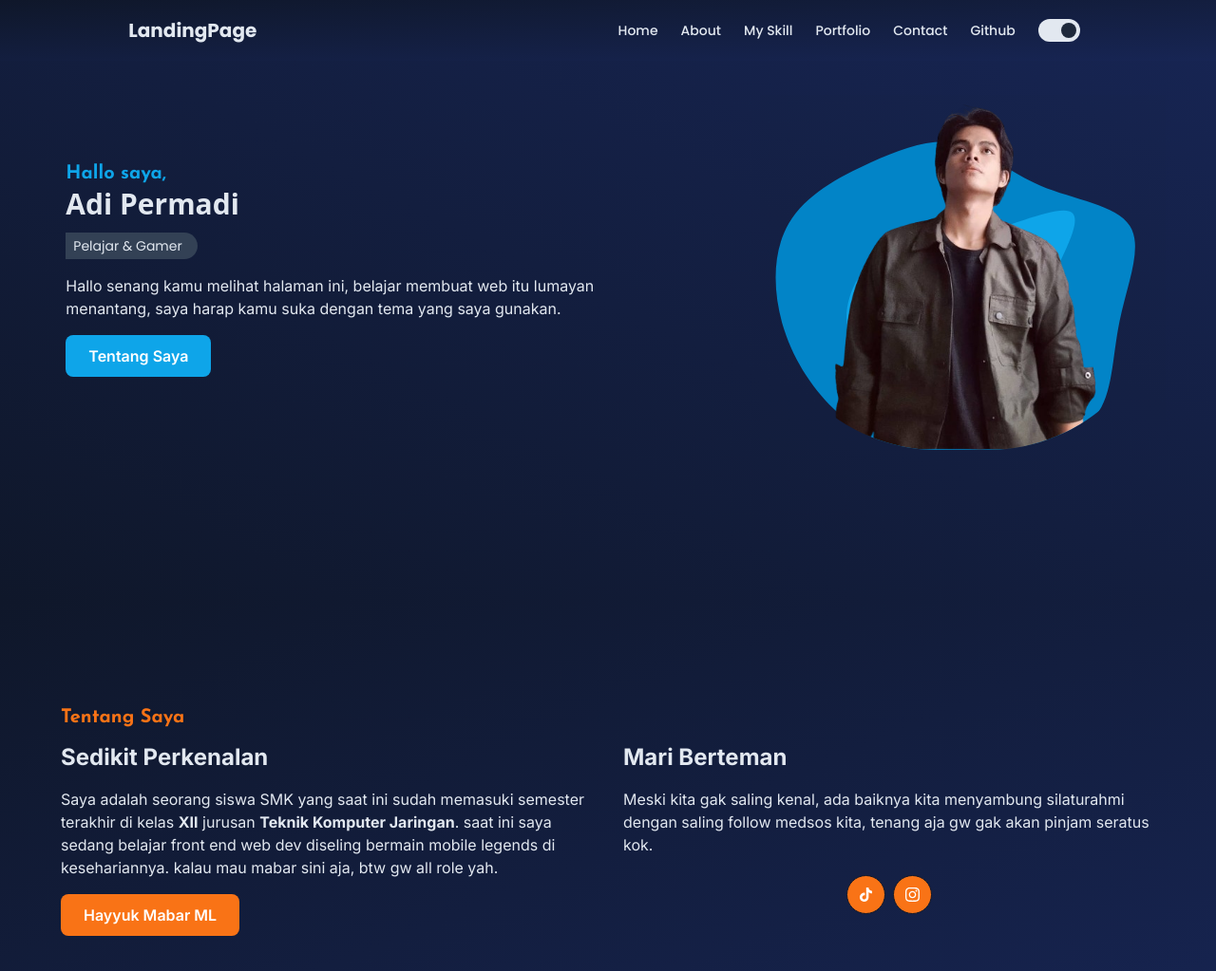
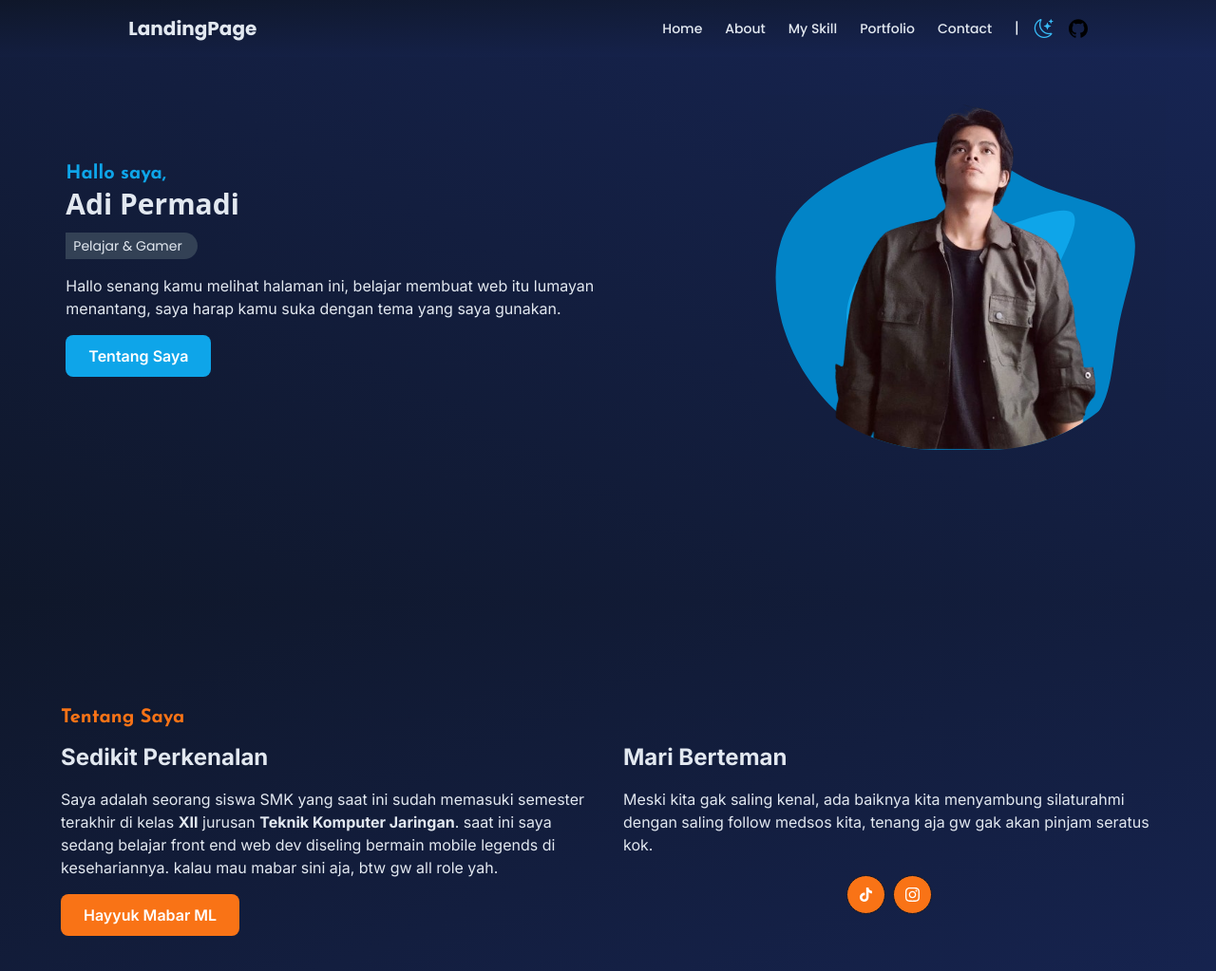
Before and after one commit to adipermadi20051/landing-page-tailwind, a website: page index.html in a window 1280 px wide. Shown: the top 1023 px of the page at 95% size. Drawn offline with nearby package versions, Linux system fonts and the light colour scheme; a web font is replaced by a local one.

Commit message:
Change Navbar

```diff
--- a/index.html
+++ b/index.html
@@ -17,6 +17,9 @@
 
   <!-- Tailwind -->
   <link rel="stylesheet" href="dist/css/style.css">
+
+  <!-- Bootstrap Icons -->
+  <link rel="stylesheet" href="https://cdn.jsdelivr.net/npm/bootstrap-icons@1.11.3/font/bootstrap-icons.min.css">
 
 </head>
 
@@ -65,13 +68,26 @@
       <li><a href="#contact"
           class="nav-link active:text-lima hover:text-lima dark:active:text-limaMuda dark:hover:text-limaMuda">Contact</a>
       </li>
-      <li><a href="https://github.com/avoid2005" target="_blank" title="Follow me on github"
-          class="nav-link active:text-slate-300 hover:text-slate-300 dark:active:text-slate-600 dark:hover:text-slate-600">Github</a>
+      <li><a href="https://github.com/avoid2005" target="_blank"
+        class="nav-link active:text-slate-500 hover:text-slate-500 dark:active:text-slate-500 dark:hover:text-slate-500 md:hidden">GitHub</a>
+    </li>
+      <li>
+        <span class="hidden md:block dark:text-slate-100">|</span>
       </li>
-      <li class="nav-link">
-        <div class="mode-toggle w-11 h-6 bg-dark dark:bg-light rounded-full cursor-pointer p-1 relative">
-          <div class="mode-toggle-circle w-4 h-4 rounded-full bg-white dark:bg-darkBgMuda absolute">
-          </div>
+      <li class="mode-toggle w-max mx-auto flex justify-center items-center cursor-pointer">
+        <span class="font-poppins text-slate-900 dark:text-slate-100 text-sm md:hidden">Switch theme</span>
+        <i class="font-bold sun text-sky-500 rounded-full duration-300 cursor-pointer px-2 py-1 text-xl bi bi-sun"></i>
+        <i class="font-bold moon text-sky-400 rounded-full duration-300 cursor-pointer px-2 py-1 text-xl bi bi-moon-stars"></i>
+      </li>
+      <li class="hidden md:block">
+        <div>
+          <a href="https://github.com/avoid2005" target="_blank">
+            <svg role="img" width="20" class="fill-current" viewBox="0 0 24 24" xmlns="http://www.w3.org/2000/svg">
+              <title>Lihat Di GitHub</title>
+              <path
+                d="M12 .297c-6.63 0-12 5.373-12 12 0 5.303 3.438 9.8 8.205 11.385.6.113.82-.258.82-.577 0-.285-.01-1.04-.015-2.04-3.338.724-4.042-1.61-4.042-1.61C4.422 18.07 3.633 17.7 3.633 17.7c-1.087-.744.084-.729.084-.729 1.205.084 1.838 1.236 1.838 1.236 1.07 1.835 2.809 1.305 3.495.998.108-.776.417-1.305.76-1.605-2.665-.3-5.466-1.332-5.466-5.93 0-1.31.465-2.38 1.235-3.22-.135-.303-.54-1.523.105-3.176 0 0 1.005-.322 3.3 1.23.96-.267 1.98-.399 3-.405 1.02.006 2.04.138 3 .405 2.28-1.552 3.285-1.23 3.285-1.23.645 1.653.24 2.873.12 3.176.765.84 1.23 1.91 1.23 3.22 0 4.61-2.805 5.625-5.475 5.92.42.36.81 1.096.81 2.22 0 1.606-.015 2.896-.015 3.286 0 .315.21.69.825.57C20.565 22.092 24 17.592 24 12.297c0-6.627-5.373-12-12-12" />
+            </svg>
+          </a>
         </div>
       </li>
     </ul>
```
Also changed, not shown: dist/css/style.css, dist/js/script.js.
